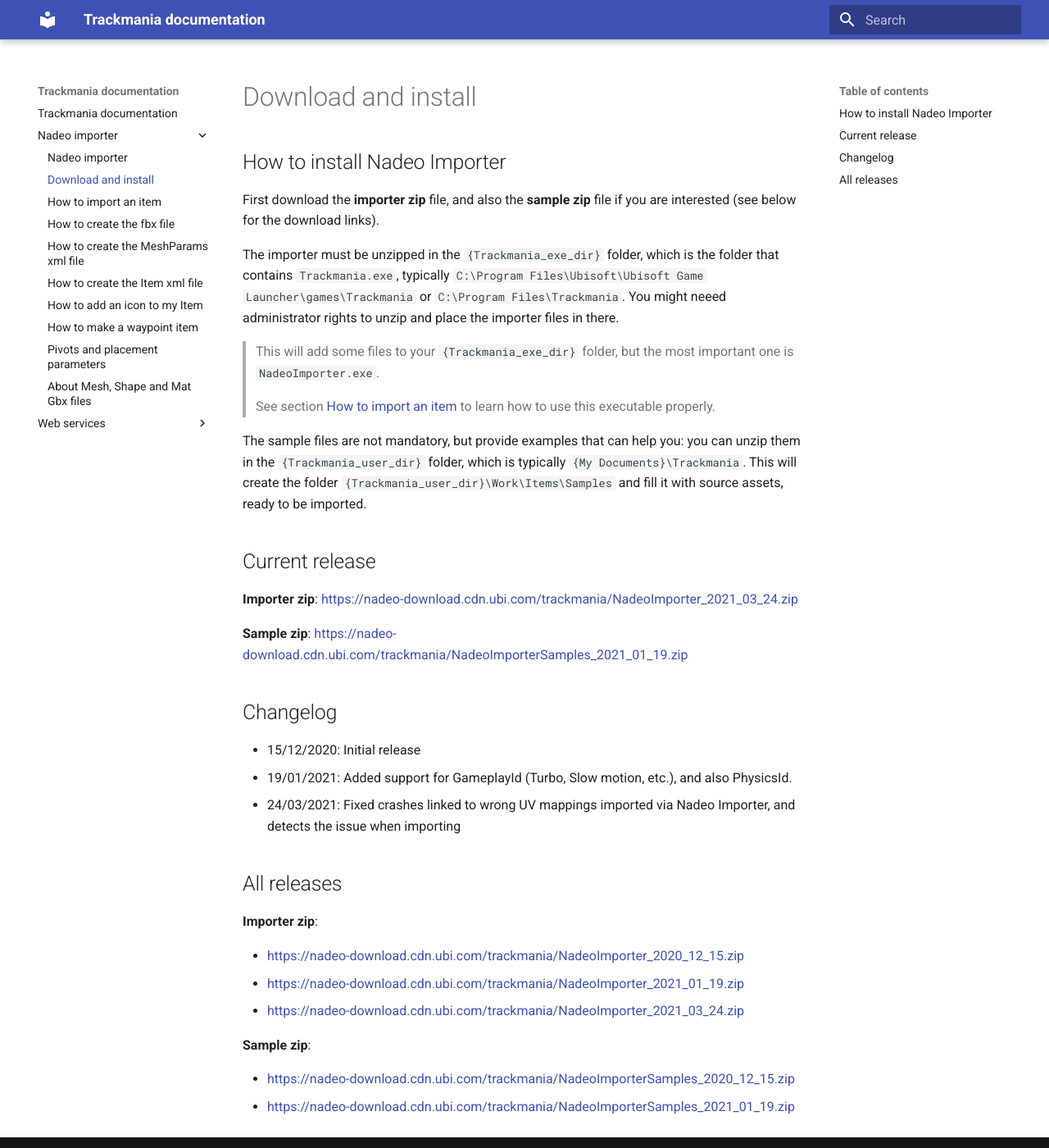
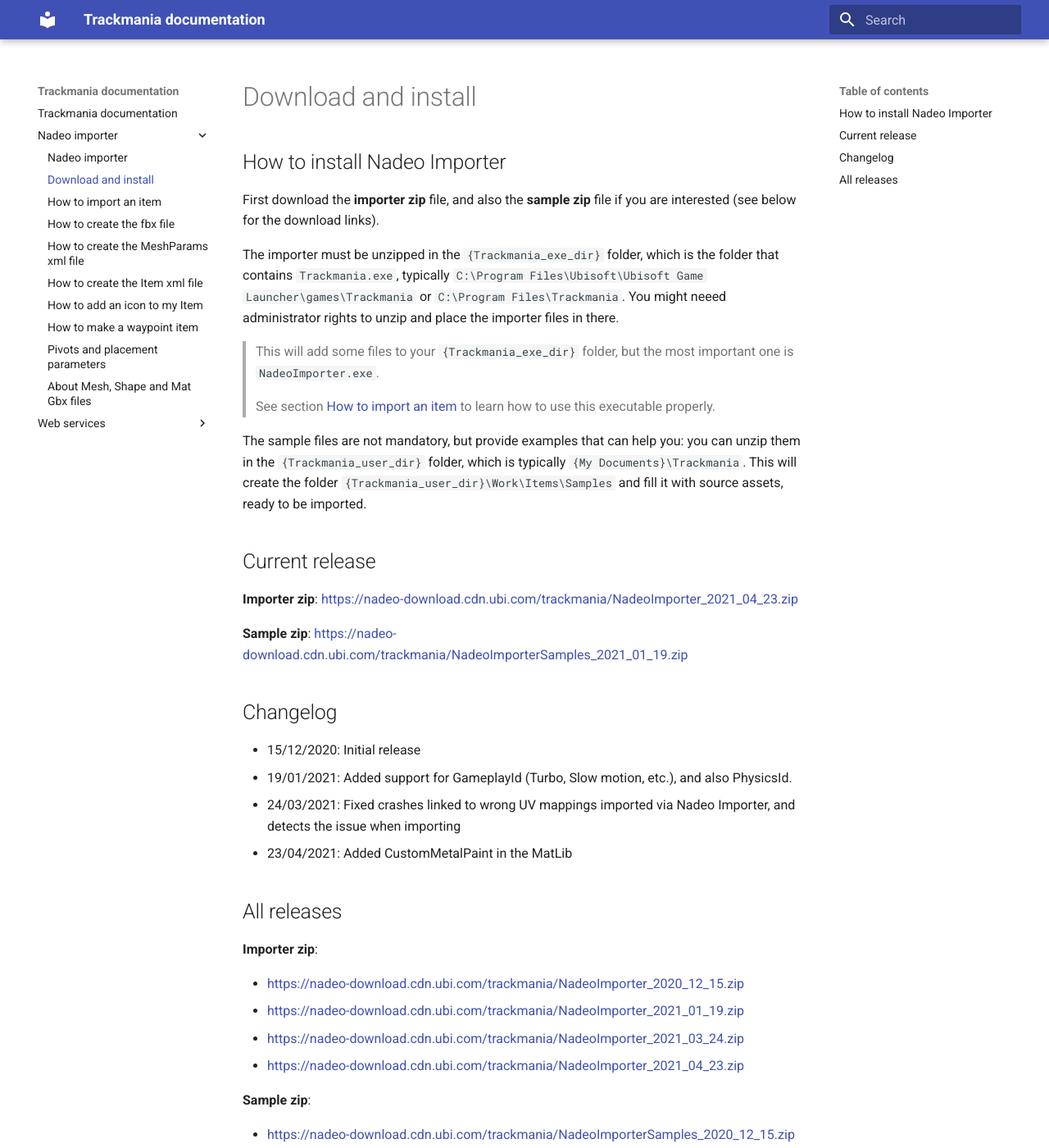
Before and after one commit to nadeo/trackmania-doc, an MkDocs documentation site: the page built from docs/nadeo-importer/01-download-and-install.md, in a window 1280 px wide and 1400 px high. Shown: the whole window at 82% size. Built offline with MkDocs 1.6.1 and Material for MkDocs 9.7.7, drawn with Linux system fonts in a browser that asks for light colours.

Commit message:
Link to the new version of the importer zip (2021-04-23)

```diff
--- a/docs/nadeo-importer/01-download-and-install.md
+++ b/docs/nadeo-importer/01-download-and-install.md
@@ -17,7 +17,7 @@
 
 ## Current release
 
-**Importer zip**: <https://nadeo-download.cdn.ubi.com/trackmania/NadeoImporter_2021_03_24.zip>
+**Importer zip**: <https://nadeo-download.cdn.ubi.com/trackmania/NadeoImporter_2021_04_23.zip>
 
 **Sample zip**: <https://nadeo-download.cdn.ubi.com/trackmania/NadeoImporterSamples_2021_01_19.zip>
 
@@ -27,7 +27,7 @@
 - 15/12/2020: Initial release
 - 19/01/2021: Added support for GameplayId (Turbo, Slow motion, etc.), and also PhysicsId.
 - 24/03/2021: Fixed crashes linked to wrong UV mappings imported via Nadeo Importer, and detects the issue when importing
-
+- 23/04/2021: Added CustomMetalPaint in the MatLib
 
 ## All releases
 
@@ -36,6 +36,7 @@
 - <https://nadeo-download.cdn.ubi.com/trackmania/NadeoImporter_2020_12_15.zip>
 - <https://nadeo-download.cdn.ubi.com/trackmania/NadeoImporter_2021_01_19.zip>
 - <https://nadeo-download.cdn.ubi.com/trackmania/NadeoImporter_2021_03_24.zip>
+- <https://nadeo-download.cdn.ubi.com/trackmania/NadeoImporter_2021_04_23.zip>
 
 **Sample zip**:
 
```
